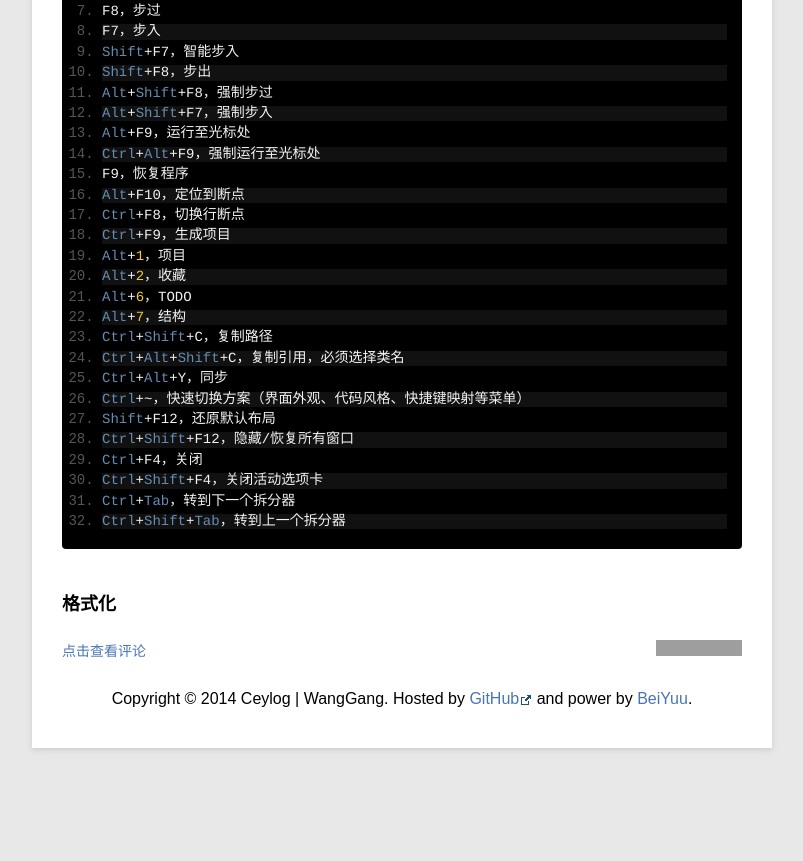
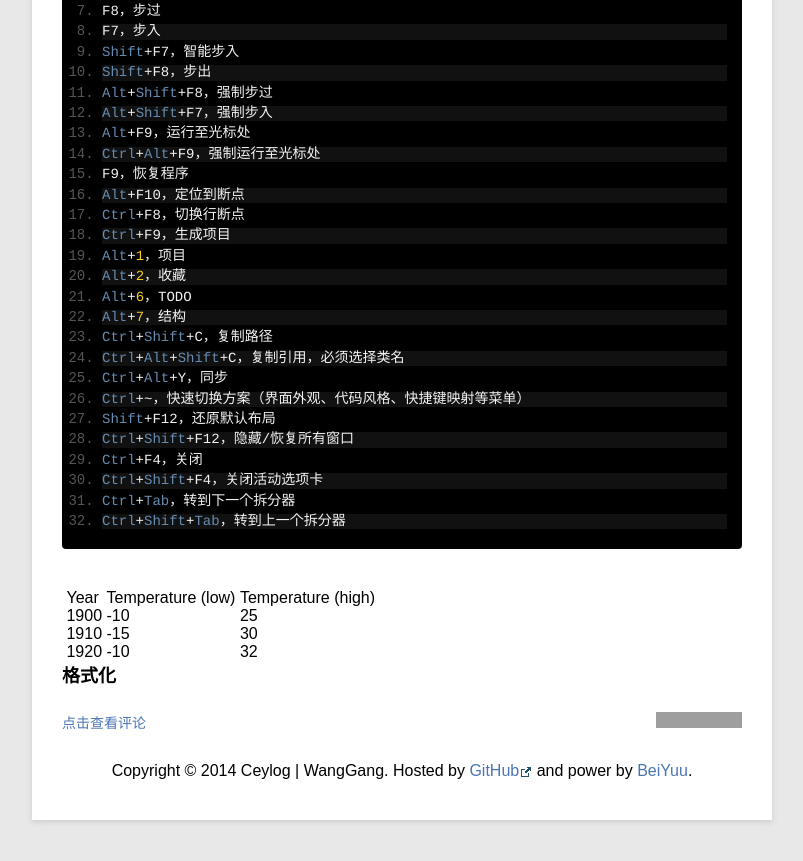
Before and after one commit to ceylog/ceylog.github.io, a Jekyll site: the page built from _posts/blog/2014-04-10-Intellij-IDEA-key-map.md, in a window 1280 px wide and 900 px high, scrolled down 1539 px. Shown: the top 861 px of the window, without its empty margins (78-881 px from the left). Built offline with Jekyll 4.4.1, drawn with Linux system fonts in a browser that asks for light colours; Markdown is read by kramdown in place of the engine named in the settings; before the commit the page ends 2367 px from its top, so only the background shows below that; grey boxes are pictures that could not be loaded.

Commit message:
test table

```diff
--- a/_posts/blog/2014-04-10-Intellij-IDEA-key-map.md
+++ b/_posts/blog/2014-04-10-Intellij-IDEA-key-map.md
@@ -89,5 +89,10 @@ description: Intellij IDEA key map
     Ctrl+Tab，转到下一个拆分器
     Ctrl+Shift+Tab，转到上一个拆分器
 
+|| *Year* || *Temperature (low)* || *Temperature (high)* ||
+|| 1900 || -10 || 25 ||
+|| 1910 || -15 || 30 ||
+|| 1920 || -10 || 32 ||
+
 
 ###格式化
```
